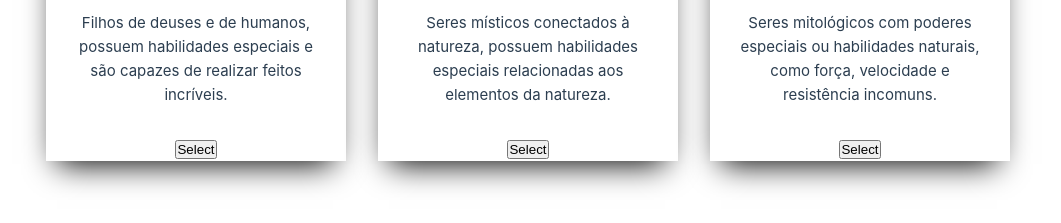
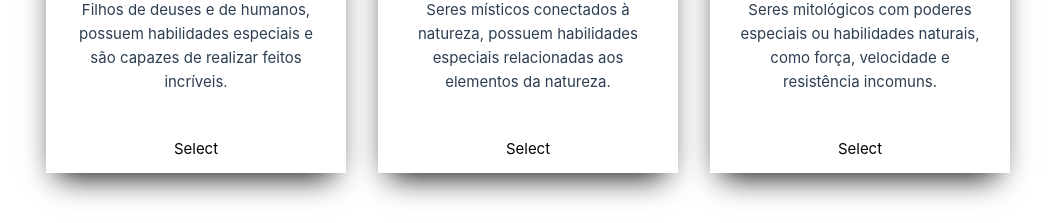
Before and after one commit to gabrielgomeso/pjrpg, a Vue app: page /character_race in a window 1280 px wide. Shown: the part 541-764 px from the top of the page, without its empty margins (112-1173 px from the left). Built offline with nearby package versions, Linux system fonts and the light colour scheme; no server answers.

Commit message:
style: fix character race button

```diff
--- a/src/views/CharacterCreation/CharacterRace.vue
+++ b/src/views/CharacterCreation/CharacterRace.vue
@@ -51,7 +51,7 @@ function selectRace(selectedRace: string) {
           <div class="race-card__unit-description">
             {{ race.description }}
           </div>
-          <button class="form-buttonp" @click="selectRace(race.slug)">
+          <button class="form-button full-width" @click="selectRace(race.slug)">
             Select
           </button>
         </div>
```
